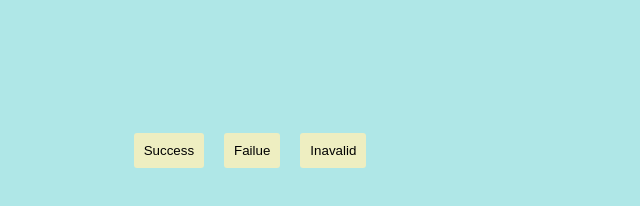
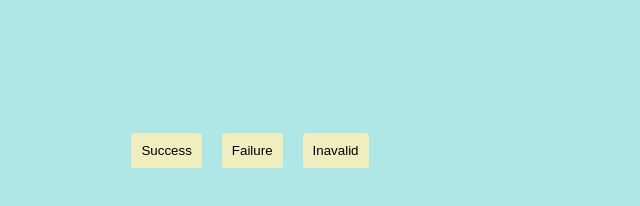
Before and after one commit to AkashInnovator/toast-notification-9, a plain HTML site: page index.html in a window 1280 px wide. Shown: the full height of the page, 0-640 px from the left. Drawn offline with Linux system fonts and the light colour scheme.

Commit message:
Update index.html

```diff
--- a/index.html
+++ b/index.html
@@ -9,7 +9,7 @@
 <body>
     <div class="btns">
         <button onclick="shownotify('Process Success')">Success</button>
-        <button onclick="shownotify('Process Failure')">Failue</button>
+        <button onclick="shownotify('Process Failure')">Failure</button>
         <button onclick="shownotify('Invalid Process')">Inavalid</button>
     </div>
     <div class="toasts">
```
